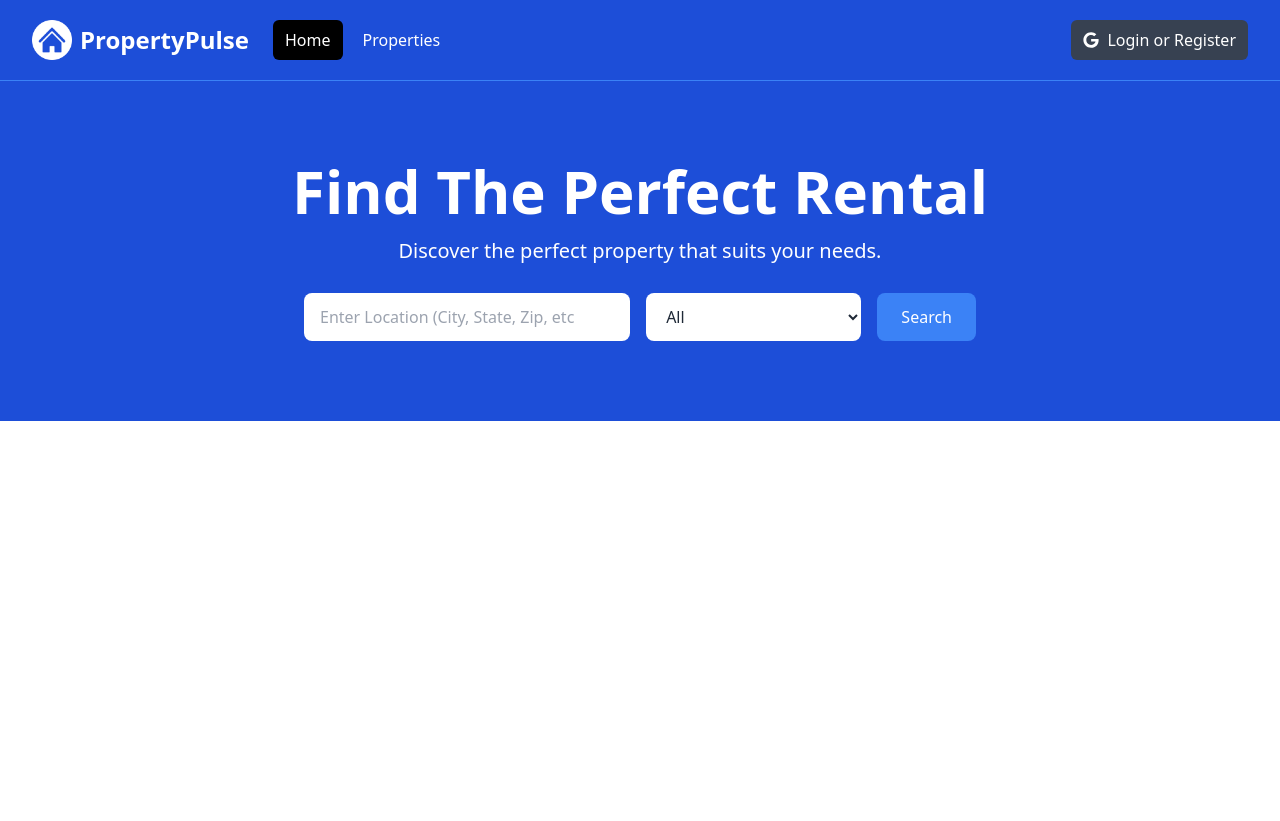
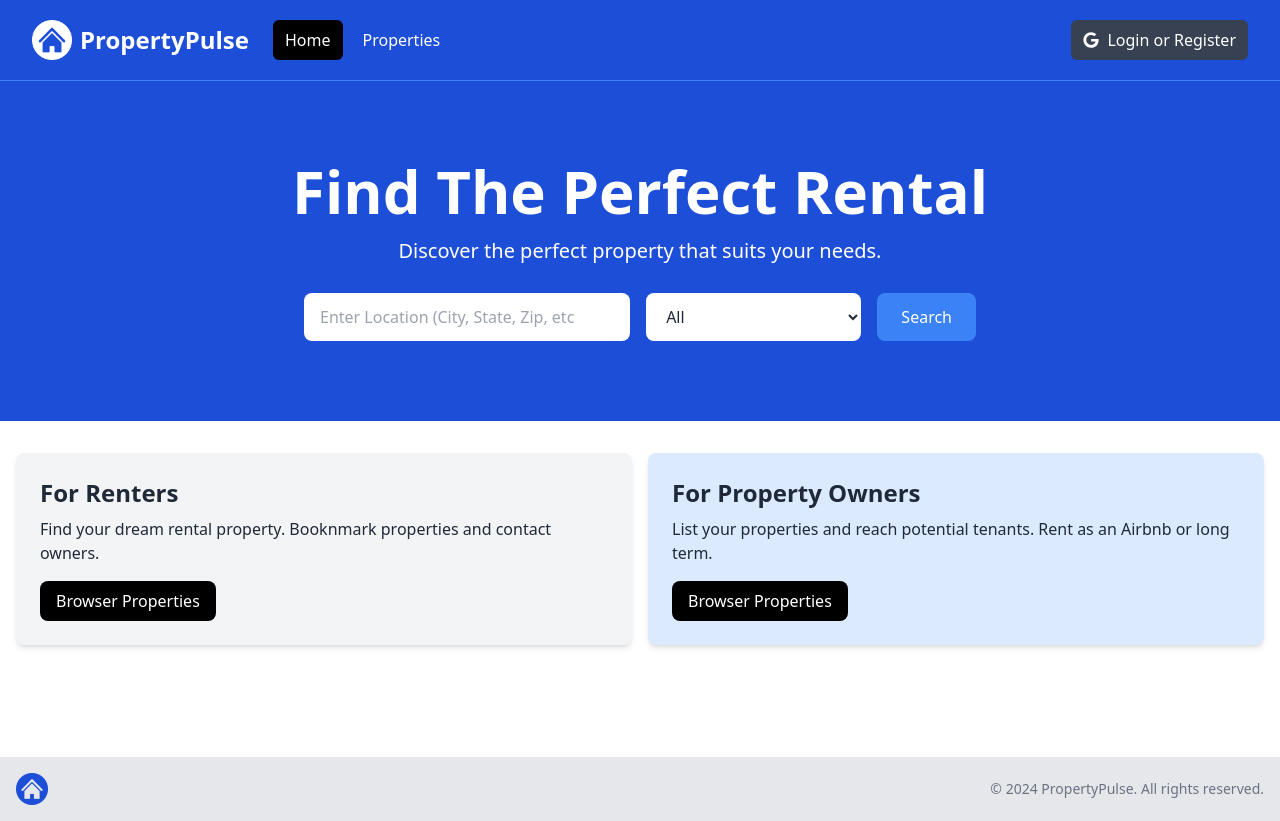
Before and after one commit to OnelioViera/property-pulse, a Next.js app: page / in a window 1280 px wide. Before the commit the page ends 800 px from the top, so only its background shows below. Built offline with nearby package versions, Linux system fonts and the light colour scheme.

Commit message:
chore: Add Footer component to layout and InfoBoxes component to homepage

```diff
--- a/app/layout.jsx
+++ b/app/layout.jsx
@@ -1,4 +1,5 @@
 import Navbar from '@/components/Navbar';
+import Footer from '@/components/Footer';
 import '@/assets/styles/globals.css';
 
 export const metadata = {
@@ -15,6 +16,7 @@
         <main>
           {children}
         </main>
+        <Footer />
       </body>
     </html>
   )
--- a/app/page.jsx
+++ b/app/page.jsx
@@ -1,9 +1,11 @@
 import Hero from '@/components/Hero';
+import InfoBoxes from '@/components/InfoBoxes';
 
 const HomePage = () => {
   return (
     <>
       <Hero />
+      <InfoBoxes />
     </>
   )
 }
--- /dev/null
+++ b/components/Footer.jsx
@@ -0,0 +1,26 @@
+import Image from 'next/image';
+import logo from '@/assets/images/logo.png';
+
+const Footer = () => {
+  const currentYear = new Date().getFullYear();
+
+  return (
+    // <!-- Footer -->
+    <footer className="bg-gray-200 py-4 mt-24">
+      <div
+        className="container mx-auto flex flex-col md:flex-row items-center justify-between px-4"
+      >
+        <div className="mb-4 md:mb-0">
+          <Image src={logo} alt="Logo" className="h-8 w-auto" />
+        </div>
+        <div>
+          <p className="text-sm text-gray-500 mt-2 md:mt-0">
+            &copy; {currentYear} PropertyPulse. All rights reserved.
+          </p>
+        </div>
+      </div>
+    </footer>
+  )
+}
+
+export default Footer
--- /dev/null
+++ b/components/InfoBox.jsx
@@ -0,0 +1,26 @@
+const InfoBox = ({
+  heading,
+  backgroundColor = 'bg-gray-100',
+  textColor = 'text-gray-800',
+  buttonInfo = { link: '#', text: 'Browser Properties', backgroundColor: 'bg-black' },
+  children,
+}) => {
+  return (
+    <div className={`${backgroundColor} p-6 rounded-lg shadow-md`}>
+      <h2 className={`${textColor} text-2xl font-bold`}>{heading}</h2>
+      <p className={`${textColor} mt-2 mb-4`}>
+        {children}
+      </p>
+      <a
+        href={buttonInfo.link}
+        className={`inline-block ${buttonInfo.backgroundColor} text-white rounded-lg px-4 py-2 hover:opacity-80`}
+      >
+        {buttonInfo.text}
+      </a>
+    </div>
+  )
+};
+
+
+
+export default InfoBox;
--- /dev/null
+++ b/components/InfoBoxes.jsx
@@ -0,0 +1,38 @@
+import InfoBox from './InfoBox'
+
+const InfoBoxes = () => {
+  return (
+    // <!-- Renters and Owners -->
+    <section>
+      <div className="container-xl lg:container m-auto">
+          <div className="grid grid-cols-1 md:grid-cols-2 gap-4 p-4 rounded-lg">
+
+            <InfoBox
+              heading='For Renters'
+              backgroundColor='bg-gray-100'
+              butttonInfo={{
+                text: 'Browse Properties',
+                link: '/properties',
+                backgroundColor: 'bg-black',
+              }}>
+              Find your dream rental property. Booknmark properties and contact owners.
+          </InfoBox>
+
+          <InfoBox
+              heading='For Property Owners'
+              backgroundColor='bg-blue-100'
+              butttonInfo={{
+                text: 'Add Properties',
+                link: '/properties/add',
+                backgroundColor: 'bg-blue-500',
+              }}>
+            List your properties and reach potential tenants. Rent as an Airbnb or long term.
+            </InfoBox>
+
+          </div>
+        </div>
+    </section>
+  )
+}
+
+export default InfoBoxes;
```
